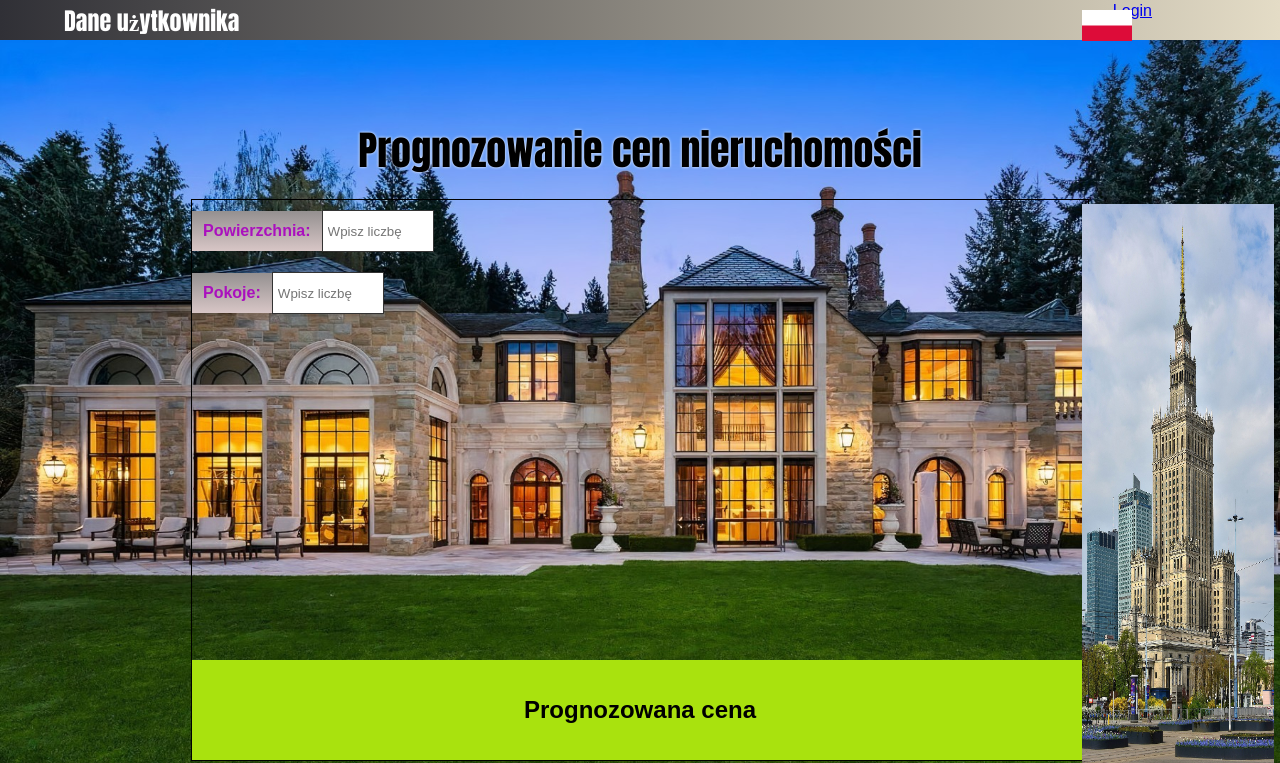
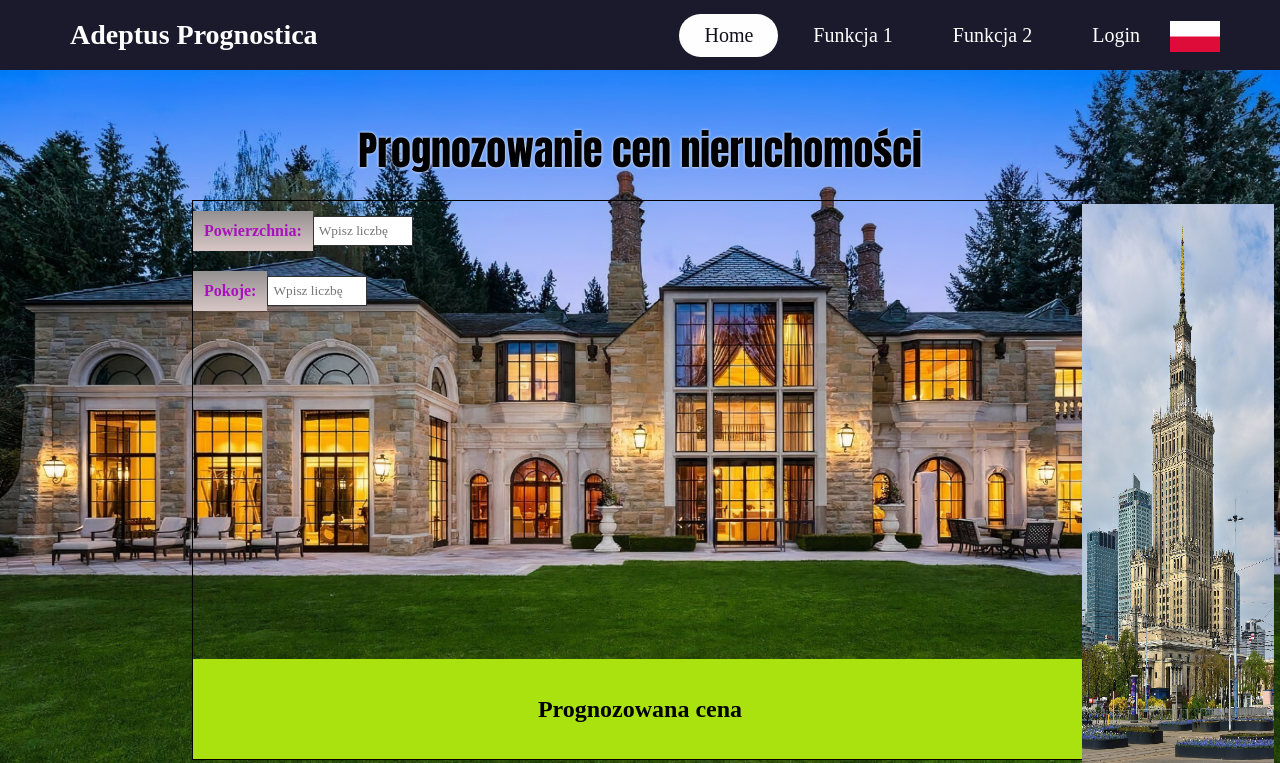
Before and after one commit to Huor1/test, a Django app: page / in a window 1280 px wide. Shown: the top 763 px of the page. Run offline with Django 4.2, Linux system fonts and the light colour scheme; some libraries are stand-ins or nearby versions.

Commit message:
28-6;9:00

```diff
--- a/MyApplication/templates/index.html
+++ b/MyApplication/templates/index.html
@@ -2,52 +2,53 @@
 <html>
 <head>
     <title>Matthis pretium forecasting</title>
+    <meta charset="UTF-8">
+    <meta http-equiv="X-UA-Compatible" content="IE-edge">
+    <meta name="viewport" content="width=device-width, initial-scale=1.0">
     <link rel="stylesheet" type="text/css" href="style.css">
-    <link rel="stylesheet" href="topbar.css">
+    <link rel="stylesheet" href="navbar.css">
     <link rel="stylesheet" href="bottombar.css">
     <script src="https://code.jquery.com/jquery-3.6.0.min.js"></script>
     <script src="script.js"></script>
 
 </head>
 <body>
-    <header>
-        <div class="Pasek_opcji">
-            <span class="Dane_uzytkownika">Dane użytkownika</span>
-            <span id="Rejestracja">
+  <div class="navbar">
+    <div class="Prognostica">Adeptus Prognostica</div>
+    <div class="hamburger">
+        <div class="line"></div>
+        <div class="line"></div>
+        <div class="line"></div>
+    </div>
+    <nav class="nav-bar">
+        <ul>
+            <li>
+                <a href="index.html" class="active">Home</a>
+            </li>
+            <li>
+                <a href="https://www.youtube.com/watch?v=dQw4w9WgXcQ">Funkcja 1</a>
+            </li>
+            <li>
+                <a href="https://www.youtube.com/watch?v=WdlIKy2lJ_g">Funkcja 2</a>
+            </li>
+            <li>
                 <a href="test_login.html">Login</a>
-                <!--<img id="Rejestracja_napis" src="Rejestracja.png" alt="Rejestracja">
-              </span>-->
-            <!--<div id="login-form" class="closed">
-                <div class="form-row">
-                    <label for="username">Login:</label>
-                    <input type="text" id="username" placeholder="">
-                </div>
-                <div class="form-row">
-                    <label for="password">Hasło:</label>
-                    <input type="password" id="password" placeholder="">
-                </div>
-                <div class="form-row">
-                    <div class="form-actions">
-                        <button id="login-button">Zaloguj</button>
-                    </div>
-                </div>
-            </div>
-          -->
-            <div class="options">
-                <div class="flags">
-                  <div id="flag1" class="flag-item" data-image="Palac.jpg">
+            </li>
+            <li>
+                    <div id="flag1" class="flag-item" >
                       <img src="PL_flag.svg.png" alt="Flag 1">
                     </div>
-                  <div id="flag2" class="flag-item" data-image="BigBen.jpg">
+                    <div id="flag2" class="flag-item" >
                         <img src="UK_flag.png" alt="Flag 2">
                       </div>
-                  <div id="flag3" class="flag-item">
+                      <div id="flag3" class="flag-item" >
                         <img src="SPQR_flag.png" alt="Flag 3">
                       </div>
+            </li>
+        </ul>
+    </nav>
 </div>
-              </div>
-        </div>
-    </header>
+
     <section>
         <div class="title">Prognozowanie</div>
 
--- a/MyApplication/templates/navbar.css
+++ b/MyApplication/templates/navbar.css
@@ -6,19 +6,19 @@
     font-family: "Google Sans Regular";
     box-sizing: border-box;
 }
+
 .navbar{
     width: 100%;
-    height: 80px;
-    background: #11101b;
+    height: 70px;
+    background: #1b192c;
     display: flex;
     align-items: center;
     justify-content: space-between;
-    padding: 0 100;
+    padding: 0 100px;
     overflow: visible;
 }
 
 .Prognostica{
-
     font-size: 28px;
     font-weight: bold;
     color: #fefefe;
@@ -28,9 +28,11 @@
 .hamburger{
     display: none;
 }
+
 .nav-bar ul{
     display: flex;
 }
+
 .nav-bar ul li a{
     display: block;
     color: #fefefe;
@@ -45,6 +47,7 @@
     color: #11101b;
     background: #fefefe;
 }
+
 .nav-bar ul li a.active{
     color:#11101b;
     background: #fefefe;
@@ -67,12 +70,14 @@
         display: block;
         cursor: pointer;
     }
+
     .hamburger .line{
         width: 30px;
         height: 3px;
         background: #fefefe;
         margin: 6px 0;
     }
+
     .nav-bar{
         height: 450px;
         position: absolute;
@@ -83,15 +88,14 @@
         background: #11101b;
         transition: 0.5s;
         overflow: hidden;
+    }
 
-    }
     .nav-bar.active {
         height: 450px;
-        z-index: 9999;
+        z-index: 99999;
     }
+
     .nav-bar ul{
-        position: absolute;
-        top: 100%;
         display: block;
         width: fit-content;
         margin: 80px auto 0 auto;
@@ -99,27 +103,76 @@
         transition: 0.5s;
         opacity: 0;
     }
+
     .nav-bar.active ul {
         opacity: 1;
     }
+
     .nav-bar ul li a{
         margin-bottom: 12px;
         color: red;
     }
 }
+
 .flag-item {
-
+    position: relative;
+    display: inline-block;
     margin-top: 7px;
     margin-right: 10px;
     cursor: pointer;
     overflow: visible;
-    transition: max-height 0.3s ease; /* Dodaj animację max-height */
+    transition: max-height 0.3s ease;
+    z-index: 1000000;
+}
+
+.flag-item ul {
+    position: absolute;
+    top: 100%;
+    left: 0;
+    width: 100%;
+    background: #11101b;
+    transition: 0.5s;
+    overflow: hidden;
+    padding-top: 10px;
+    max-height: 0;
+    opacity: 0;
+}
+
+.flag-item.open ul {
+    max-height: 1000px;
+    opacity: 1;
+}
+
+.flag-item ul li {
+    margin: 5px 0;
+}
+
+.flag-item ul li a {
+    color: #fefefe;
+}
+
+.flag-item img {
+    width: 50px;
+}
+
+.nav-bar ul li {
     position: relative;
-    z-index: 100000;
-  }
-  .flag-item img {
-    width: 50px;
-  }
-  .open {
-    max-height: 100px; /* Ustaw maksymalną wysokość, aby flaga była rozwinięta */
-  }
+}
+
+.nav-bar ul li ul {
+    position: absolute;
+    top: 100%;
+    left: 0;
+    width: 100%;
+    background: #11101b;
+    transition: 0.5s;
+    overflow: hidden;
+    padding-top: 10px;
+    max-height: 0;
+    opacity: 0;
+}
+
+.nav-bar ul li:hover ul {
+    max-height: 1000px;
+    opacity: 1;
+}
--- a/MyApplication/templates/script.js
+++ b/MyApplication/templates/script.js
@@ -1,3 +1,10 @@
+window.addEventListener("DOMContentLoaded", function() {
+  var hamburger = document.querySelector(".hamburger");
+  hamburger.onclick = function() {
+    var navBar = document.querySelector(".nav-bar");
+    navBar.classList.toggle("active");
+  };
+});
 $(document).ready(function() {
     var programVersion = " Beta 0.098.3"; // Numer programu
     /*
@@ -211,20 +218,33 @@ $("#flag1, #flag2, #flag3").click(function() {
   audio.currentTime = 0;
 }
 
-  // Dodaj obsługę zdarzenia kliknięcia na flagę SPQR
+// Obsługa zdarzenia kliknięcia na flagę SPQR
 $("#flag3").click(function() {
   // Uruchom odtwarzanie muzyki po bezpośredniej interakcji użytkownika
   playMusic();
 });
 
-  // Dodaj obsługę zdarzenia kliknięcia na flagę PL i UK
+// Obsługa zdarzenia kliknięcia na flagę PL i UK
 $("#flag1, #flag2").click(function() {
   // Zatrzymaj odtwarzanie muzyki po zmianie tłumaczenia na PL lub UK
   stopMusic();
+});
+
+// Obsługa zdarzenia kliknięcia na dokument
+$(document).click(function(event) {
+  var target = $(event.target);
+
+  // Sprawdź, czy kliknięcie było na flagę lub jej obrazek
+  if (!target.hasClass('flag-item') && !target.closest('.flag-item').length) {
+    // Jeśli kliknięcie było gdzieś indziej, zwijaj flagi
+    $('.flag-item').removeClass('open');
+  }
 });
 
 // Odtwórz muzykę po załadowaniu strony, jeśli flaga SPQR jest już wybrana
 if ($("#flag3").hasClass("open")) {
   playMusic();
 }
+
+
 });
```
Also changed, not shown: MyApplication/templates/navbar.js (+52 -44 lines), MyApplication/templates/test_login.html (+6 -2 lines). Lines whose indentation alone changed are shown as unchanged.
